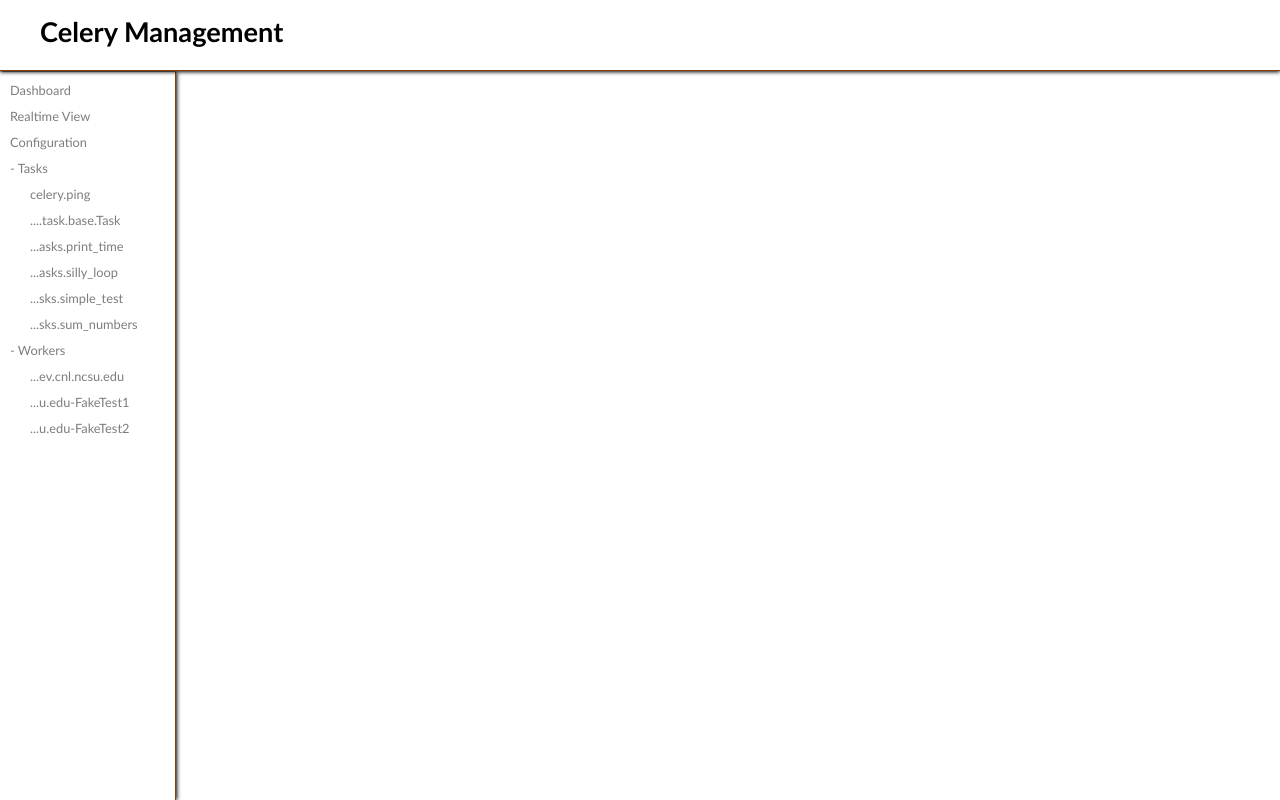
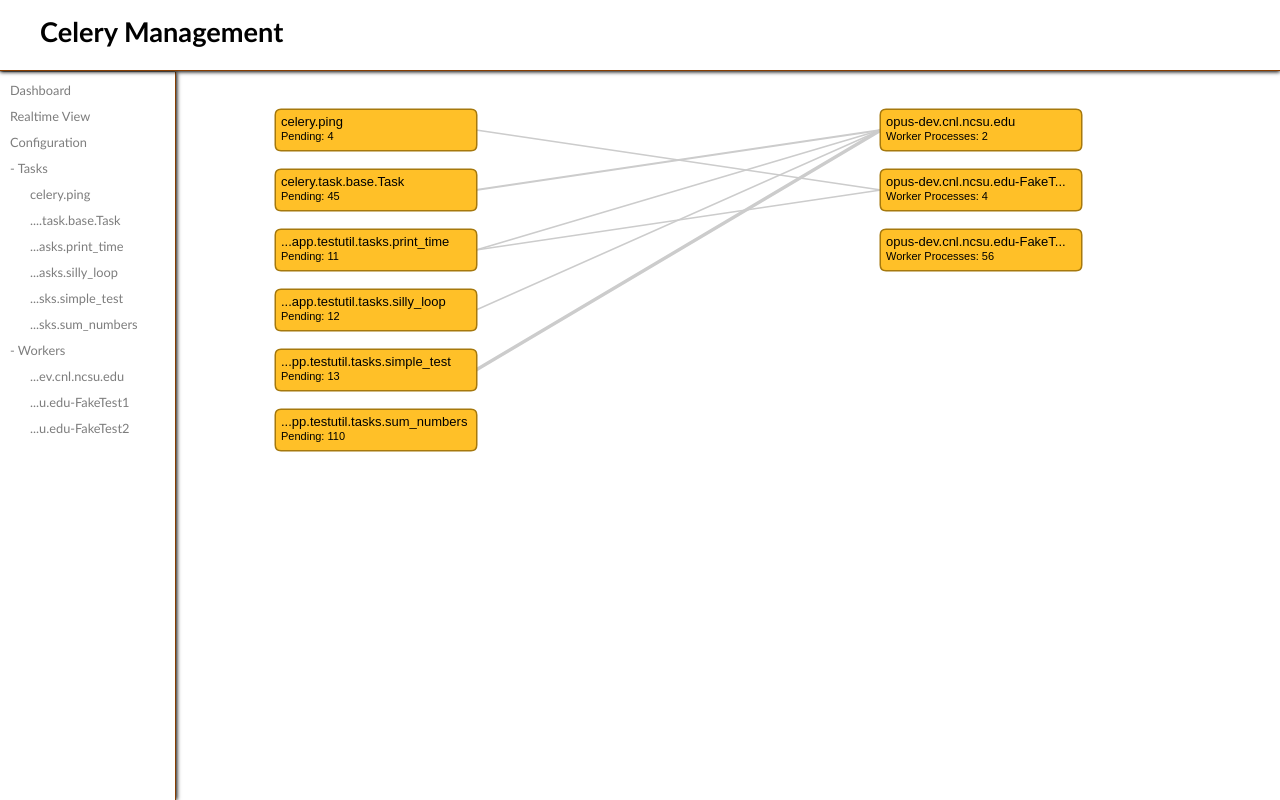
Before and after one commit to bmbouter/CeleryManagement, a Django app: page /celerymanagementapp/test/view/system/ in a window 1280 px wide. Run offline with Django 3.2, Linux system fonts and the light colour scheme; a map, chart or similar area stays blank; style sheets or scripts are compiled from the project's sources; parts of the project's set-up code (start-up, migrations or seed data) failed here and were passed over; some libraries are stand-ins or nearby versions.

Commit message:
CSS changed partially to make the canvas fit the new layout

```diff
--- a/celerymanagementapp/media/css/core.less
+++ b/celerymanagementapp/media/css/core.less
@@ -123,7 +123,9 @@
 
     #content {
         float: left;
-        height: 400px;
+        position: relative;
+        min-height: 400px;
+        min-width: 600px;
 
         #workerMenu {
             display: none;
@@ -153,6 +155,10 @@
             }
         }
 
+        #system {
+            position: absolute;
+        }
+
         #OutofBand {
             .header {
                 border: 2px outset #383838;
--- a/celerymanagementapp/media/js/system_canvas.js
+++ b/celerymanagementapp/media/js/system_canvas.js
@@ -4,12 +4,12 @@
 
 $(document).ready(function() {
 
-    $('#systemCanvas')[0].width = $(window).width() - $('.grid_2').css("width").split("px")[0];
+    $('#systemCanvas')[0].width = $(window).width() - $('#navigation').css("width").split("px")[0];
     systemViewer = new SystemViewer();
     systemViewer.init();
 
     $(window).resize(function() {
-        $('#systemCanvas')[0].width = $(window).width() - $('.grid_2').css("width").split("px")[0];
+        $('#systemCanvas')[0].width = $(window).width() - $('#navigation').css("width").split("px")[0];
         console.log($('#systemCanvas')[0].width);
         systemViewer.redraw();
     });
@@ -108,7 +108,7 @@
     var systemRenderer;
     var systemEventHandler;
     var yOffset = $('#header').css("height").split("px")[0];
-    var xOffset = $('.grid_2').css("width").split("px")[0];
+    var xOffset = $('#navigation').css("width").split("px")[0];
     var clickedEntity = false;
     var connectorWeight = 0;
 
@@ -462,7 +462,7 @@
     }
 
     this.clearCanvas = function(){
-        $('#systemCanvas')[0].width = $(window).width() - $('.grid_2').css("width").split("px")[0];
+        $('#systemCanvas')[0].width = $(window).width() - $('#navigation').css("width").split("px")[0];
         canvas.height = height;
         context.clearRect(0, 0, canvas.width, canvas.height);
     }
```
Also changed, not shown: celerymanagementapp/templates/celerymanagementapp/system.html (+4 -4 lines).
